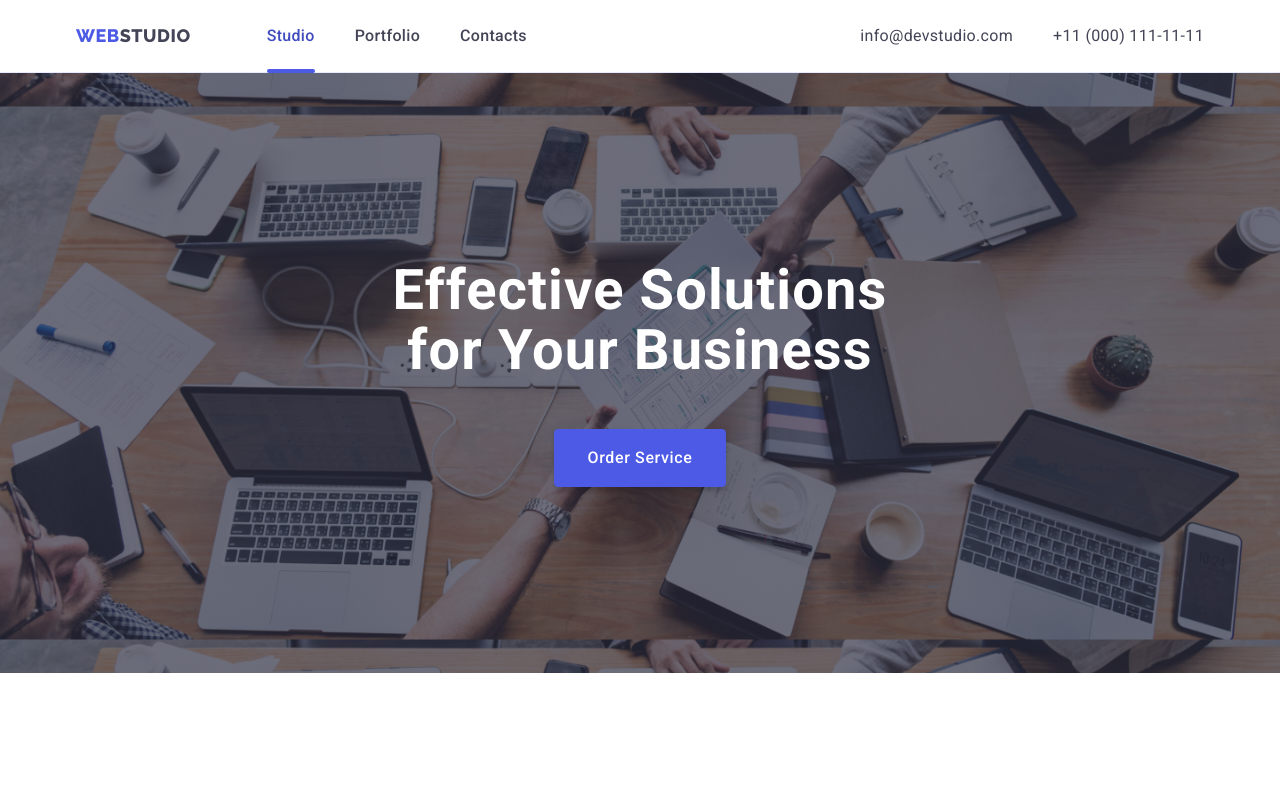
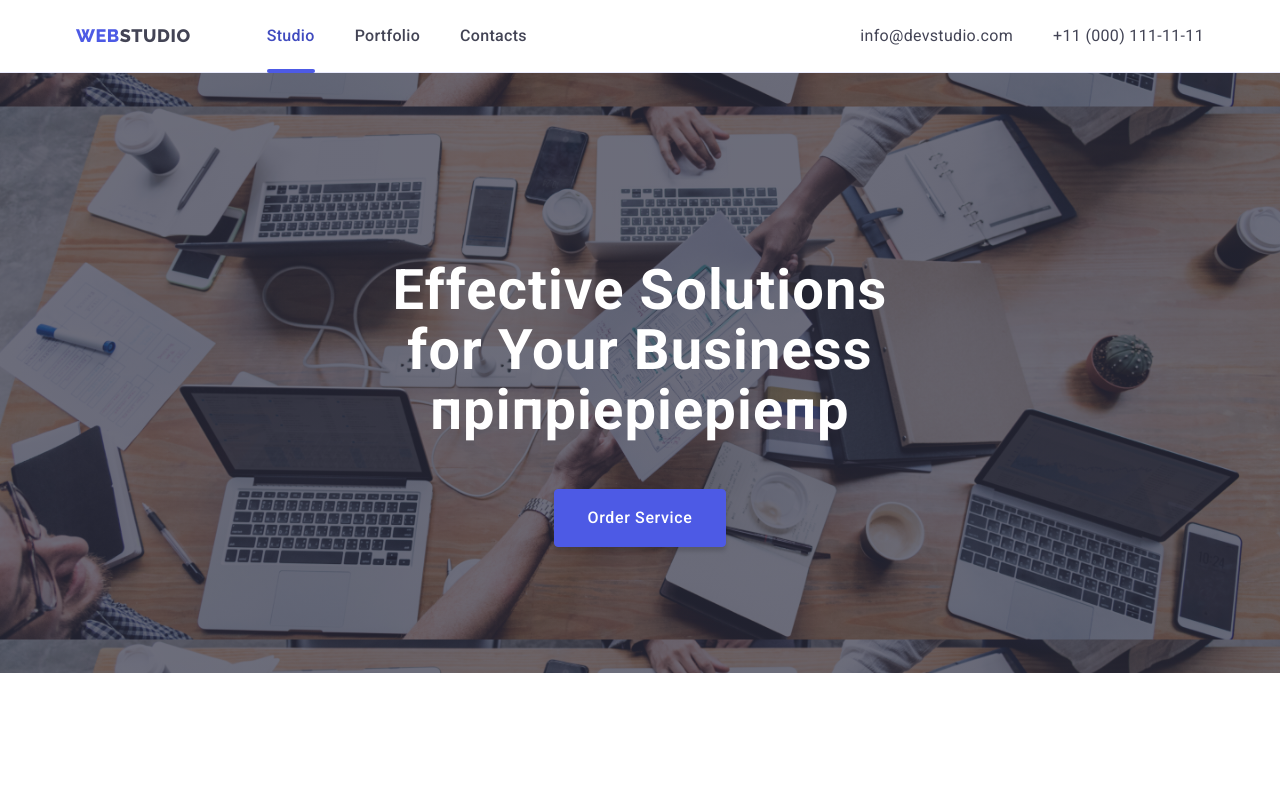
Before and after one commit to ribacot/goit-markup-hw-05, a plain HTML site: page index.html in a window 1280 px wide. Shown: the top 789 px of the page. Drawn offline with nearby package versions, Linux system fonts and the light colour scheme.

Commit message:
Update index.html

```diff
--- a/index.html
+++ b/index.html
@@ -48,7 +48,7 @@
 			<!-- Hero-->
 			<section class="hero">
 				<div class="container">
-					<h1 class="hero-title">Effective Solutions for Your Business</h1>
+					<h1 class="hero-title">Effective Solutions for Your Business пріпріеріеріепр</h1>
 					<button class="hero-btn button " type="button" data-modal-open>Order Service</button>
 				</div>
 			</section>
```
